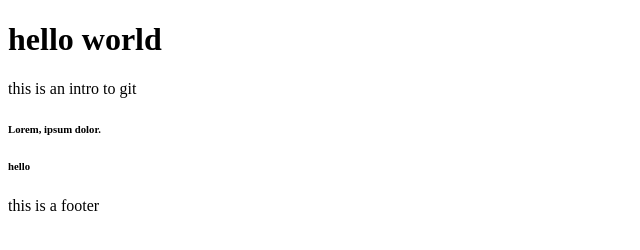
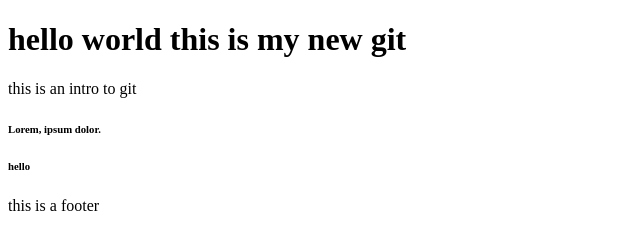
Before and after one commit to kretzki/KendallGitProject, a plain HTML site: page index.html in a window 1280 px wide. Shown: the whole page, without its empty margins (0-640 px from the left). Drawn offline with Linux system fonts and the light colour scheme.

Commit message:
Final Commit

```diff
--- a/index.html
+++ b/index.html
@@ -6,7 +6,7 @@
     <title>Document</title>
   </head>
   <body>
-    <h1>hello world</h1>
+    <h1>hello world this is my new git</h1>
     <p>this is an intro to git</p>
     <h6>Lorem, ipsum dolor.</h6>
     <h6>hello</h6>
```
